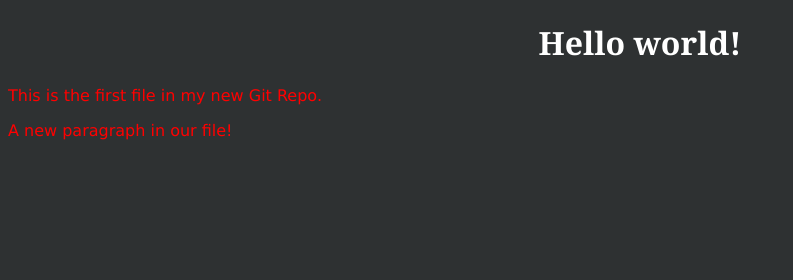
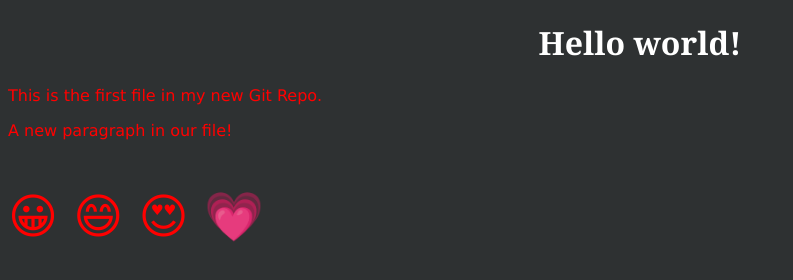
Before and after one commit to na3nou3a/git_test, a plain HTML site: page index.html in a window 1280 px wide. Shown: the whole page, without its empty margins (0-793 px from the left). Drawn offline with Linux system fonts and the light colour scheme.

Commit message:
add charset and some imojis to html

```diff
--- a/index.html
+++ b/index.html
@@ -1,6 +1,7 @@
 <!DOCTYPE html>
 <html>
 <head>
+<meta charset="UTF-8">
 <title>Hello World!</title>
 <link rel="stylesheet" href = "style.css">
 </head>
@@ -9,6 +10,7 @@
 <h1>Hello world!</h1>
 <p>This is the first file in my new Git Repo.</p>
 <p>A new paragraph in our file!</p>
+<p style="font-size:48px">&#128512; &#128516; &#128525; &#128151;</p>
 
 </body>
 </html>
```
